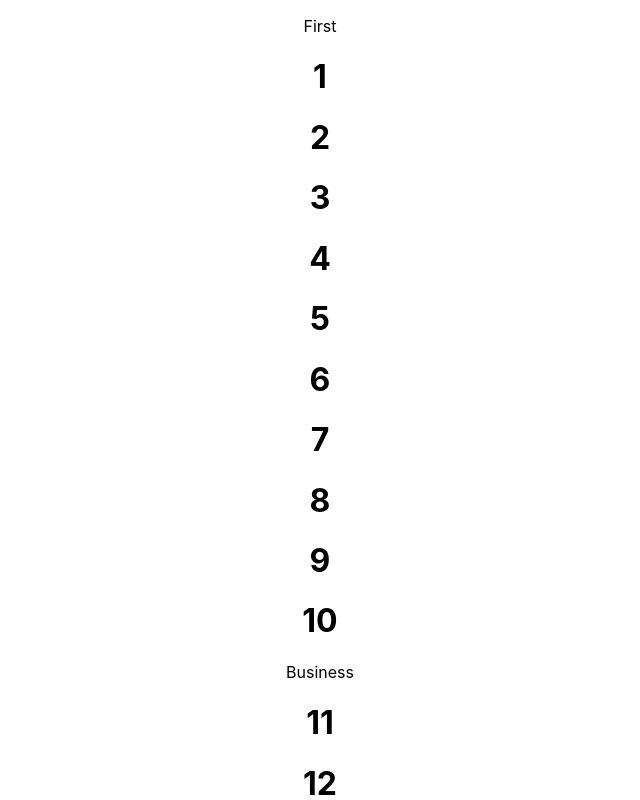
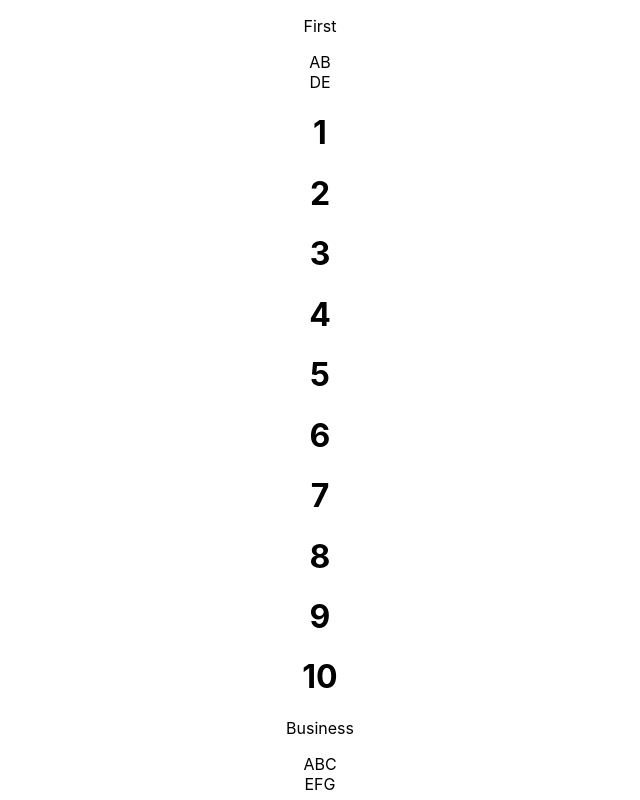
Before and after one commit to nbond211/lola_seats, a React (Create React App) app: page / in a window 1280 px wide. Shown: the top 800 px of the page, without its empty margins (320-960 px from the left). Built offline with nearby package versions, Linux system fonts and the light colour scheme.

Commit message:
renders letter labels in Cabin component

```diff
--- a/src/components/Cabin/index.js
+++ b/src/components/Cabin/index.js
@@ -14,15 +14,30 @@ class Cabin extends Component {
   render() {
     const { cabinClass, seatLetters, rows, selectedSeatId } = this.props;
 
+    const letterLabelComponents = this.state.seatLetterGroupings.map(group => {
+      return (
+        <div className="letterLabelGroup">
+          {group.map(letter => <span className="letterLabel">{letter}</span>)}
+        </div>
+      );
+    });
+
     const rowComponents = Object.entries(rows).map(row => {
       const rowNumber = row[0];
       const seats = row[1];
-      return <Row key={"row" + rowNumber} rowNumber={ rowNumber } seats={ seats } seatLetters={ seatLetters } selectedSeatId={ selectedSeatId } />;
+      return <Row
+        key={"row" + rowNumber}
+        rowNumber={ rowNumber }
+        seats={ seats }
+        seatLetters={ seatLetters }
+        selectedSeatId={ selectedSeatId }
+      />;
     });
 
     return (
       <div id="Cabin">
         <p>{cabinClass}</p>
+        <div className="letterLabelRow">{letterLabelComponents}</div>
         { rowComponents }
       </div>
     );
```
